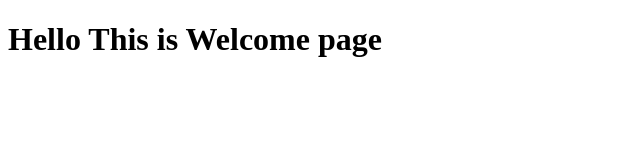
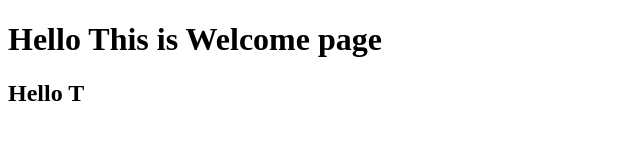
Before and after one commit to Zihan-Codes/ZigTriel, a plain HTML site: page index.html in a window 1280 px wide. Shown: the whole page, without its empty margins (0-640 px from the left). Drawn offline with Linux system fonts and the light colour scheme.

Commit message:
thazz first commit

```diff
--- a/index.html
+++ b/index.html
@@ -7,5 +7,7 @@
 <body>
 	<h1>Hello This is Welcome page</h1>
 
+   <h2>Hello T</h2>
+
 </body>
 </html>
```
